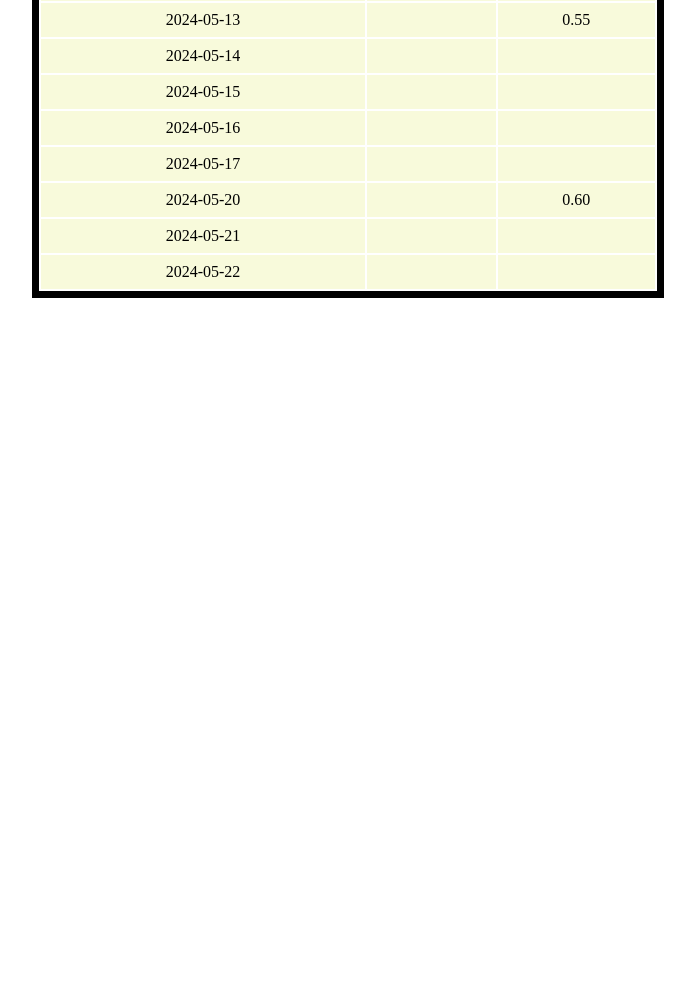
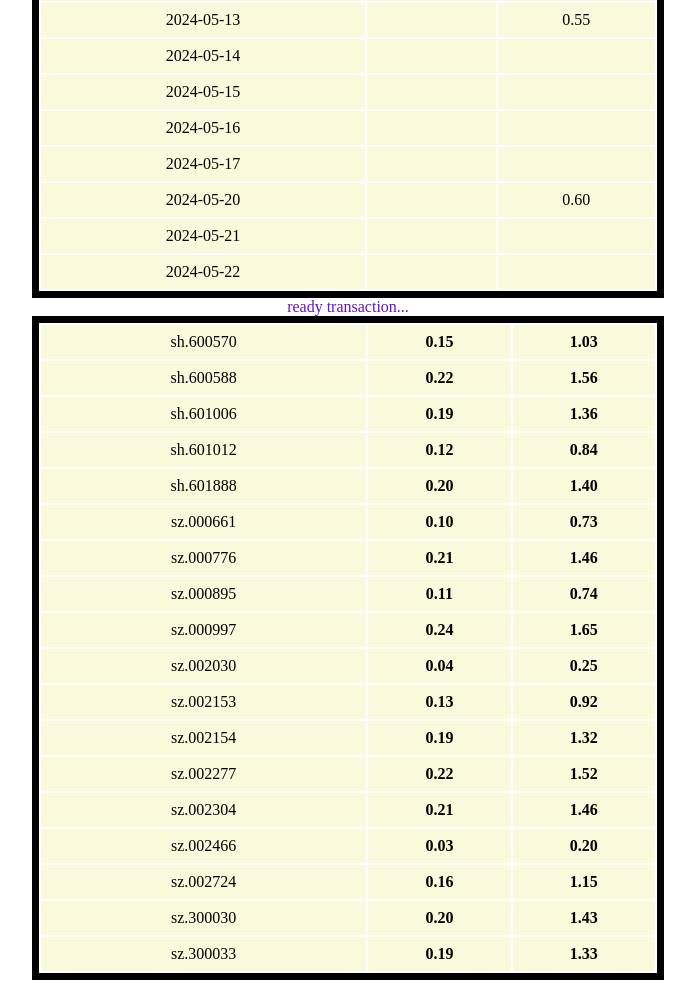
Before and after one commit to n1a9o92egtd/kccalc.github.io, a plain HTML site: page index.html in a window 1280 px wide. Shown: the part 5201-6189 px from the top of the page, without its empty margins (292-987 px from the left). Before the commit the page ends 5507 px from the top, so only its background shows below. Drawn offline with Linux system fonts and the light colour scheme.

Commit message:
Update index.html

```diff
--- a/index.html
+++ b/index.html
@@ -256,6 +256,31 @@
 <tr style="background: #f8fadb;"><td style="text-align: center; vertical-align: center; padding: 8px;">2024-05-22</td><th style="text-align: center; vertical-align: center; font-weight: bold; padding: 4px;"></th><td style="text-align: center; vertical-align: center; padding: 8px;"></td></tr>
       </tbody>
     </table>
+<div style="text-align: center; font-size: medium; color: #6511c4; font-style: bold; margin-left: auto; margin-right: auto; width: 50%;">
+      <span style="text-align: center; font-size: medium; color: #6511c4; font-style: bold; margin-left: auto; margin-right: auto; width: 50%;">ready transaction...</span>
+    </div>
+    <table style="border: 7px solid #000000; margin-left: auto; margin-right: auto; width: 50%;">
+      <tbody>
+		<tr style="background: #f8fadb;"><td style="text-align: center; vertical-align: center; padding: 8px;">sh.600570</td><th style="text-align: center; vertical-align: center; padding: 4px;">0.15</th><th style="text-align: center; vertical-align: center; padding: 4px;">1.03</th></tr>
+<tr style="background: #f8fadb;"><td style="text-align: center; vertical-align: center; padding: 8px;">sh.600588</td><th style="text-align: center; vertical-align: center; padding: 4px;">0.22</th><th style="text-align: center; vertical-align: center; padding: 4px;">1.56</th></tr>
+<tr style="background: #f8fadb;"><td style="text-align: center; vertical-align: center; padding: 8px;">sh.601006</td><th style="text-align: center; vertical-align: center; padding: 4px;">0.19</th><th style="text-align: center; vertical-align: center; padding: 4px;">1.36</th></tr>
+<tr style="background: #f8fadb;"><td style="text-align: center; vertical-align: center; padding: 8px;">sh.601012</td><th style="text-align: center; vertical-align: center; padding: 4px;">0.12</th><th style="text-align: center; vertical-align: center; padding: 4px;">0.84</th></tr>
+<tr style="background: #f8fadb;"><td style="text-align: center; vertical-align: center; padding: 8px;">sh.601888</td><th style="text-align: center; vertical-align: center; padding: 4px;">0.20</th><th style="text-align: center; vertical-align: center; padding: 4px;">1.40</th></tr>
+<tr style="background: #f8fadb;"><td style="text-align: center; vertical-align: center; padding: 8px;">sz.000661</td><th style="text-align: center; vertical-align: center; padding: 4px;">0.10</th><th style="text-align: center; vertical-align: center; padding: 4px;">0.73</th></tr>
+<tr style="background: #f8fadb;"><td style="text-align: center; vertical-align: center; padding: 8px;">sz.000776</td><th style="text-align: center; vertical-align: center; padding: 4px;">0.21</th><th style="text-align: center; vertical-align: center; padding: 4px;">1.46</th></tr>
+<tr style="background: #f8fadb;"><td style="text-align: center; vertical-align: center; padding: 8px;">sz.000895</td><th style="text-align: center; vertical-align: center; padding: 4px;">0.11</th><th style="text-align: center; vertical-align: center; padding: 4px;">0.74</th></tr>
+<tr style="background: #f8fadb;"><td style="text-align: center; vertical-align: center; padding: 8px;">sz.000997</td><th style="text-align: center; vertical-align: center; padding: 4px;">0.24</th><th style="text-align: center; vertical-align: center; padding: 4px;">1.65</th></tr>
+<tr style="background: #f8fadb;"><td style="text-align: center; vertical-align: center; padding: 8px;">sz.002030</td><th style="text-align: center; vertical-align: center; padding: 4px;">0.04</th><th style="text-align: center; vertical-align: center; padding: 4px;">0.25</th></tr>
+<tr style="background: #f8fadb;"><td style="text-align: center; vertical-align: center; padding: 8px;">sz.002153</td><th style="text-align: center; vertical-align: center; padding: 4px;">0.13</th><th style="text-align: center; vertical-align: center; padding: 4px;">0.92</th></tr>
+<tr style="background: #f8fadb;"><td style="text-align: center; vertical-align: center; padding: 8px;">sz.002154</td><th style="text-align: center; vertical-align: center; padding: 4px;">0.19</th><th style="text-align: center; vertical-align: center; padding: 4px;">1.32</th></tr>
+<tr style="background: #f8fadb;"><td style="text-align: center; vertical-align: center; padding: 8px;">sz.002277</td><th style="text-align: center; vertical-align: center; padding: 4px;">0.22</th><th style="text-align: center; vertical-align: center; padding: 4px;">1.52</th></tr>
+<tr style="background: #f8fadb;"><td style="text-align: center; vertical-align: center; padding: 8px;">sz.002304</td><th style="text-align: center; vertical-align: center; padding: 4px;">0.21</th><th style="text-align: center; vertical-align: center; padding: 4px;">1.46</th></tr>
+<tr style="background: #f8fadb;"><td style="text-align: center; vertical-align: center; padding: 8px;">sz.002466</td><th style="text-align: center; vertical-align: center; padding: 4px;">0.03</th><th style="text-align: center; vertical-align: center; padding: 4px;">0.20</th></tr>
+<tr style="background: #f8fadb;"><td style="text-align: center; vertical-align: center; padding: 8px;">sz.002724</td><th style="text-align: center; vertical-align: center; padding: 4px;">0.16</th><th style="text-align: center; vertical-align: center; padding: 4px;">1.15</th></tr>
+<tr style="background: #f8fadb;"><td style="text-align: center; vertical-align: center; padding: 8px;">sz.300030</td><th style="text-align: center; vertical-align: center; padding: 4px;">0.20</th><th style="text-align: center; vertical-align: center; padding: 4px;">1.43</th></tr>
+<tr style="background: #f8fadb;"><td style="text-align: center; vertical-align: center; padding: 8px;">sz.300033</td><th style="text-align: center; vertical-align: center; padding: 4px;">0.19</th><th style="text-align: center; vertical-align: center; padding: 4px;">1.33</th></tr>
+      </tbody>
+    </table>
   </form>
   <script src="/iframeResizer.contentWindow.min.js"></script>
   <script src="echarts.min.js"></script>
```
